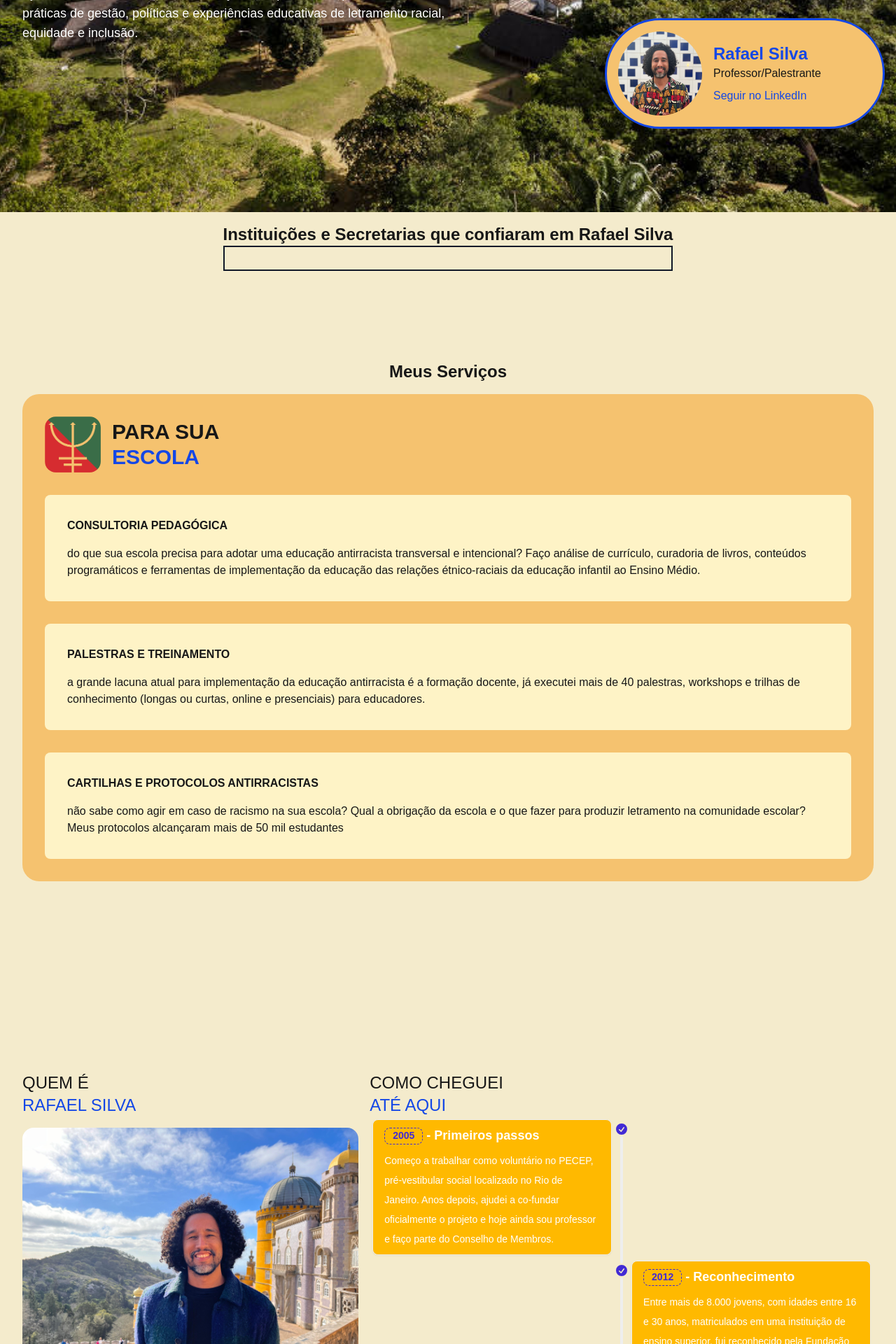
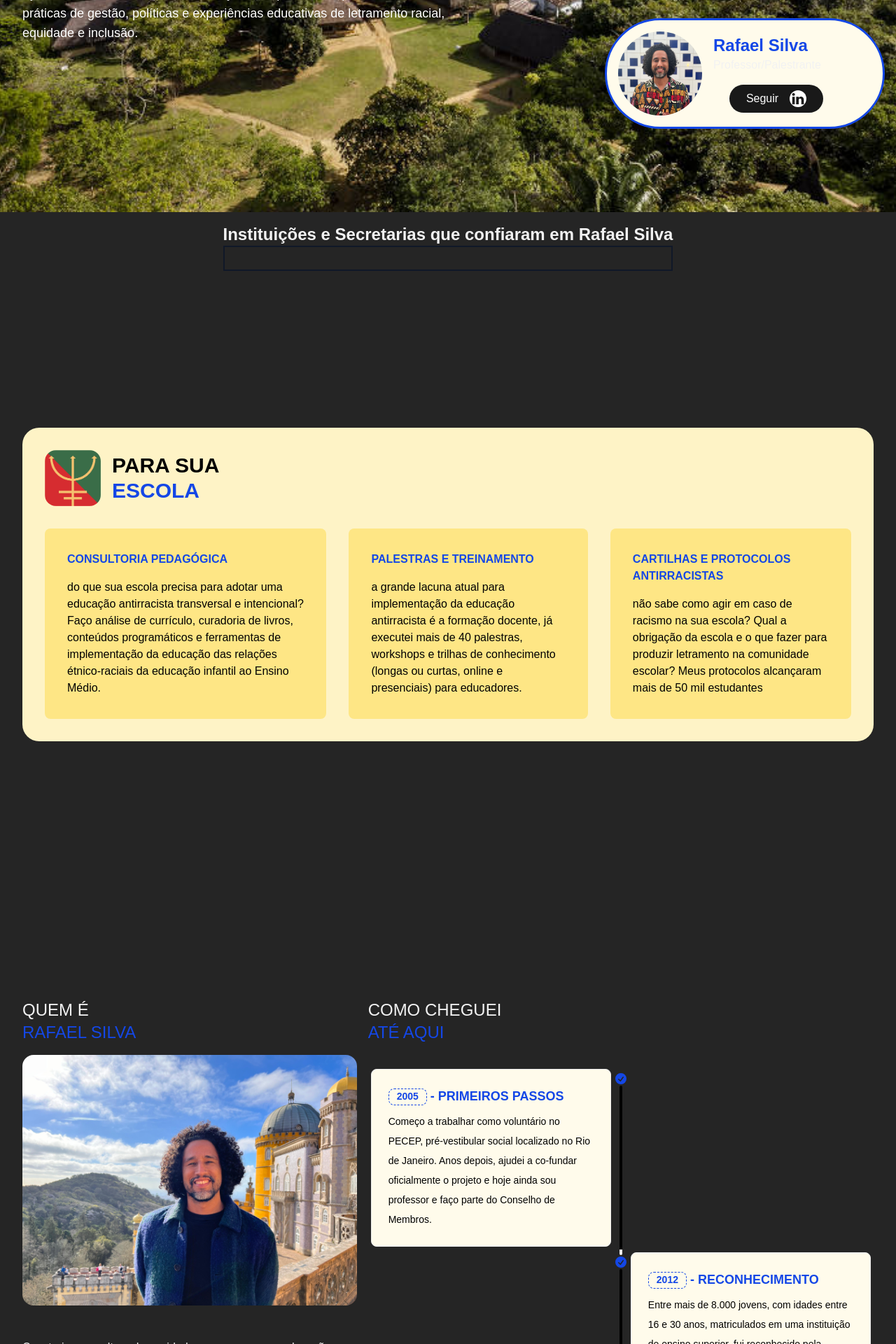
Before and after one commit to diegofranca92/rafael-site-portfolio, a Next.js app: page / in a window 1280 px wide. Shown: the part 600-2520 px from the top of the page at 70% size. Built offline with nearby package versions, Linux system fonts and the light colour scheme; a web font is replaced by a local one.

Commit message:
include some changes

```diff
--- a/package.json
+++ b/package.json
@@ -3,7 +3,7 @@
   "version": "0.1.0",
   "private": true,
   "scripts": {
-    "dev": "next dev",
+    "dev": "next dev --webpack",
     "build": "next build",
     "start": "next start",
     "lint": "eslint"
--- a/src/app/globals.css
+++ b/src/app/globals.css
@@ -24,10 +24,16 @@
 @theme inline {
   --bg-primary: #f4ebcc;
   --yellow: #f5c26f;
+  --bg-gray: #f2f2f2;
+  --bg-black: #252525;
 }
 
 html {
   scroll-behavior: smooth;
+}
+
+a {
+  text-decoration: none;
 }
 
 body {
@@ -37,8 +43,8 @@ body {
   font-family: 'Unbounded', sans-serif;
   font-optical-sizing: auto;
   font-style: normal;
-  background: var(--bg-primary);
-  color: #171717;
+  background: var(--bg-black);
+  color: var(--bg-gray);
 }
 
 .bg-primary {
--- a/src/app/page.tsx
+++ b/src/app/page.tsx
@@ -47,7 +47,6 @@ export default function Home() {
         <section
           id='servicos'
           className='flex flex-col items-center justify-center gap-4 min-h-dvh px-8 py-20'>
-          <h2 className='text-2xl font-bold'>Meus Serviços</h2>
           <Services />
         </section>
         <section
--- a/src/components/LinkedinCard.tsx
+++ b/src/components/LinkedinCard.tsx
@@ -39,7 +39,7 @@ export function LinkedinCard() {
     <div
       onMouseEnter={() => setIsHovered(true)}
       onMouseLeave={() => setIsHovered(false)}
-      className={`border-blue-700 border-3 bg-[#f5c26f] fixed bottom-0 right-0 m-4 shadow-2xl flex items-center overflow-hidden transition-all duration-500 ease-in-out cursor-pointer
+      className={`border-blue-700 border-3 bg-amber-50 fixed bottom-0 right-0 m-4 shadow-2xl flex items-center overflow-hidden transition-all duration-500 ease-in-out cursor-pointer
         ${isMinimized
           ? 'p-0 rounded-full w-26 h-26 gap-0'
           : 'p-4 rounded-full w-100 gap-4'
@@ -60,8 +60,13 @@ export function LinkedinCard() {
       <div className={`transition-all duration-500 ease-in-out flex flex-col justify-center ${isMinimized ? 'opacity-0 scale-95 pointer-events-none w-0' : 'opacity-100 scale-100 w-45'}`}>
         <h2 className='text-2xl font-bold whitespace-nowrap text-blue-700'>Rafael Silva</h2>
         <p className='whitespace-nowrap'>Professor/Palestrante</p>
-        <a href="https://br.linkedin.com/in/edurafaelsilva" className='text-blue-700 hover:underline mt-2 inline-block whitespace-nowrap'>
-          Seguir no LinkedIn
+        <a href="https://br.linkedin.com/in/edurafaelsilva" className='hover:scale-105 transition-all flex gap-4 items-center bg-[#191919] rounded-full p-2 px-6 mt-4 text-white hover:underline mx-auto whitespace-nowrap'>
+          <span>Seguir</span>
+          <span className='rounded-full overflow-hidden'>
+            <svg xmlns="http://www.w3.org/2000/svg" width="24" height="24" fill="currentColor" viewBox="0 0 16 16">
+              <path d="M0 1.146C0 .513.526 0 1.175 0h13.65C15.474 0 16 .513 16 1.146v13.708c0 .633-.526 1.146-1.175 1.146H1.175C.526 16 0 15.487 0 14.854zm4.943 12.248V6.169H2.542v7.225zm-1.2-8.212c.837 0 1.358-.554 1.358-1.248-.015-.709-.52-1.248-1.342-1.248S2.4 3.226 2.4 3.934c0 .694.521 1.248 1.327 1.248zm4.908 8.212V9.359c0-.216.016-.432.08-.586.173-.431.568-.878 1.232-.878.869 0 1.216.662 1.216 1.634v3.865h2.401V9.25c0-2.22-1.184-3.252-2.764-3.252-1.274 0-1.845.7-2.165 1.193v.025h-.016l.016-.025V6.169h-2.4c.03.678 0 7.225 0 7.225z" />
+            </svg>
+          </span>
         </a>
       </div>
     </div>
--- a/src/components/Navbar.tsx
+++ b/src/components/Navbar.tsx
@@ -52,7 +52,7 @@ export function NavBar() {
               <span>
                 <span>Educador</span>
                 <span>Palestrante</span>
-                <span>Antiracista</span>
+                <span>Antirracista</span>
               </span>
             </span>
           </div>
--- a/src/components/Services.tsx
+++ b/src/components/Services.tsx
@@ -2,7 +2,7 @@ import Image from "next/image";
 
 export function Services() {
   return (
-    <div className="bg-[#f5c26f] p-8 rounded-3xl">
+    <div className="bg-amber-100 p-8 rounded-3xl">
       <div className="flex gap-4 items-center">
         <Image
           src={'/assets/grafismos/Grafismo6.png'}
@@ -11,13 +11,13 @@ export function Services() {
           height={80}
           className="rounded-2xl"
         />
-        <h2 className="text-3xl font-bold">PARA SUA <br /><span className="text-blue-700">ESCOLA</span></h2>
+        <h2 className="text-3xl font-bold text-black">PARA SUA <br /><span className="text-blue-700">ESCOLA</span></h2>
       </div>
 
-      <div className="flex flex-wrap gap-8 mt-8">
-        <div className="flex flex-wrap rounded-lg p-8 bg-amber-100 gap-4">
-          <h3 className="font-bold uppercase">Consultoria pedagógica</h3>
-          <p>
+      <div className="flex flex-wrap md:flex-nowrap gap-8 mt-8">
+        <div className="flex flex-wrap rounded-lg p-8 bg-amber-200 gap-4">
+          <h3 className="font-bold uppercase text-blue-700">Consultoria pedagógica</h3>
+          <p className="text-black">
             do que sua escola precisa para adotar uma educação antirracista
             transversal e intencional? Faço análise de currículo, curadoria
             de livros, conteúdos programáticos e ferramentas de
@@ -25,18 +25,18 @@ export function Services() {
             educação infantil ao Ensino Médio.
           </p>
         </div>
-        <div className="flex flex-wrap rounded-lg p-8 bg-amber-100 gap-4">
-          <h3 className="font-bold uppercase">Palestras e treinamento</h3>
-          <p>
+        <div className="flex flex-wrap rounded-lg p-8 bg-amber-200 gap-4">
+          <h3 className="font-bold uppercase text-blue-700">Palestras e treinamento</h3>
+          <p className="text-black">
             a grande lacuna atual para implementação da educação
             antirracista é a formação docente, já executei mais de 40
             palestras, workshops e trilhas de conhecimento (longas ou
             curtas, online e presenciais) para educadores.
           </p>
         </div>
-        <div className="flex flex-wrap rounded-lg p-8 bg-amber-100 gap-4">
-          <h3 className="font-bold uppercase">Cartilhas e protocolos antirracistas</h3>
-          <p>
+        <div className="flex flex-wrap rounded-lg p-8 bg-amber-200 gap-4">
+          <h3 className="font-bold uppercase text-blue-700">Cartilhas e protocolos antirracistas</h3>
+          <p className="text-black">
             não sabe como agir em caso de racismo na sua escola? Qual a
             obrigação da escola e o que fazer para produzir letramento na
             comunidade escolar? Meus protocolos alcançaram mais de 50 mil
--- a/src/components/Timeline.tsx
+++ b/src/components/Timeline.tsx
@@ -55,38 +55,38 @@ export function Timeline() {
   ]
 
   return (
-    <ul className="timeline timeline-vertical timeline-snap-icon max-md:timeline-compact">
+    <ul className="timeline timeline-vertical timeline-snap-icon max-md:timeline-compact mt-8">
       {entries.map((entry, index) => {
         // Verifica se o index é par para alternar os lados
         const isEven = index % 2 === 0;
 
         return (
-          <li key={`${entry.year}-${entry.title}`}>
+          <li key={`${entry.year}-${entry.title}`} className=" text-blue-700">
             {index > 0 && <hr />}
 
             <div className="timeline-middle">
-              <svg xmlns="http://www.w3.org/2000/svg" viewBox="0 0 20 20" fill="currentColor" className="h-5 w-5 text-primary">
+              <svg xmlns="http://www.w3.org/2000/svg" viewBox="0 0 20 20" fill="currentColor" className="h-5 w-5">
                 <path fillRule="evenodd" d="M10 18a8 8 0 100-16 8 8 0 000 16zm3.857-9.809a.75.75 0 00-1.214-.882l-3.483 4.79-1.88-1.88a.75.75 0 10-1.06 1.061l2.5 2.5a.75.75 0 001.137-.089l4-5.5z" clipRule="evenodd" />
               </svg>
             </div>
 
             {/* Se for par, renderiza no START, se for ímpar deixa vazio */}
             {isEven && (
-              <div className="timeline-start timeline-box text-white bg-amber-400">
-                <h3 className="font-bold text-lg"><div className="badge badge-dash badge-primary">{entry.year}</div> - {entry.title}</h3>
-                <p className="mt-2 text-sm leading-7">{entry.text}</p>
+              <div className="timeline-start timeline-box bg-amber-50 p-6">
+                <h3 className="font-bold text-lg"><div className="badge badge-dash">{entry.year}</div> - <span className="uppercase">{entry.title}</span></h3>
+                <p className="mt-2 text-sm leading-7 text-black">{entry.text}</p>
               </div>
             )}
 
             {/* Se for ímpar, renderiza no END, se for par deixa vazio */}
             {!isEven && (
-              <div className="timeline-end timeline-box text-white bg-amber-400">
-                <h3 className="font-bold text-lg"><div className="badge badge-dash badge-primary">{entry.year}</div> - {entry.title}</h3>
-                <p className="mt-2 text-sm leading-7">{entry.text}</p>
+              <div className="timeline-end timeline-box bg-amber-50 p-6">
+                <h3 className="font-bold text-lg"><div className="badge badge-dash">{entry.year}</div> - <span className="uppercase">{entry.title}</span></h3>
+                <p className="mt-2 text-sm leading-7 text-black">{entry.text}</p>
               </div>
             )}
 
-            {index < entries.length - 1 && <hr />}
+            {index < entries.length - 1 && <hr className="bg-black" />}
           </li>
         );
       })}
```
